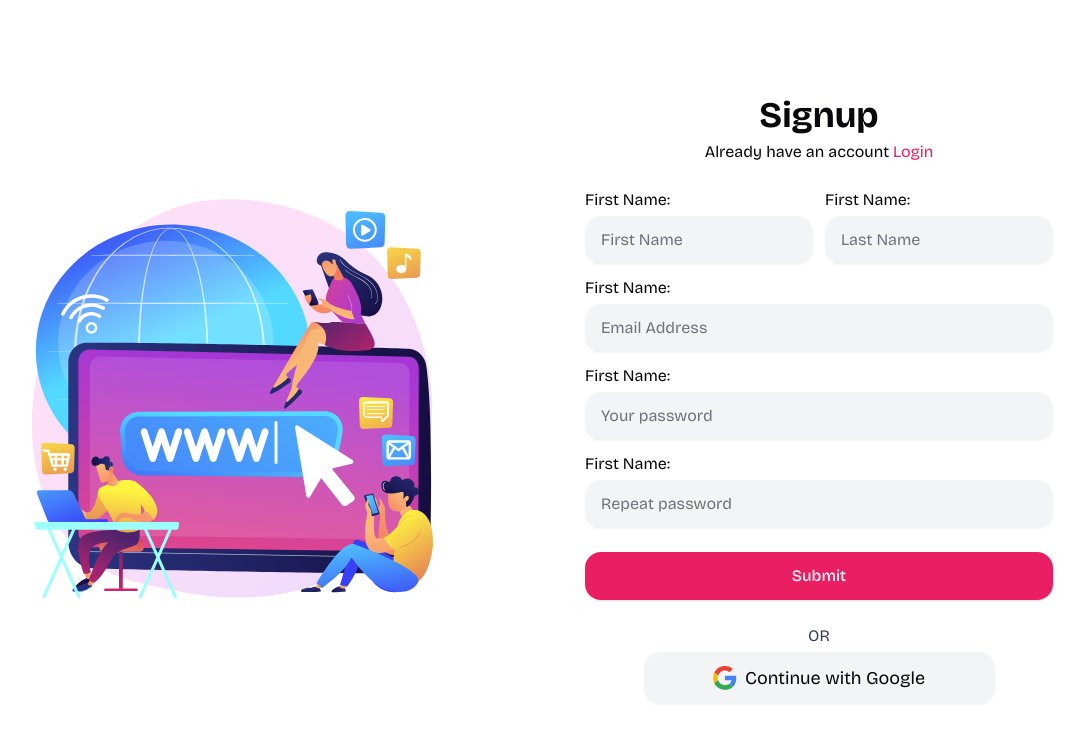
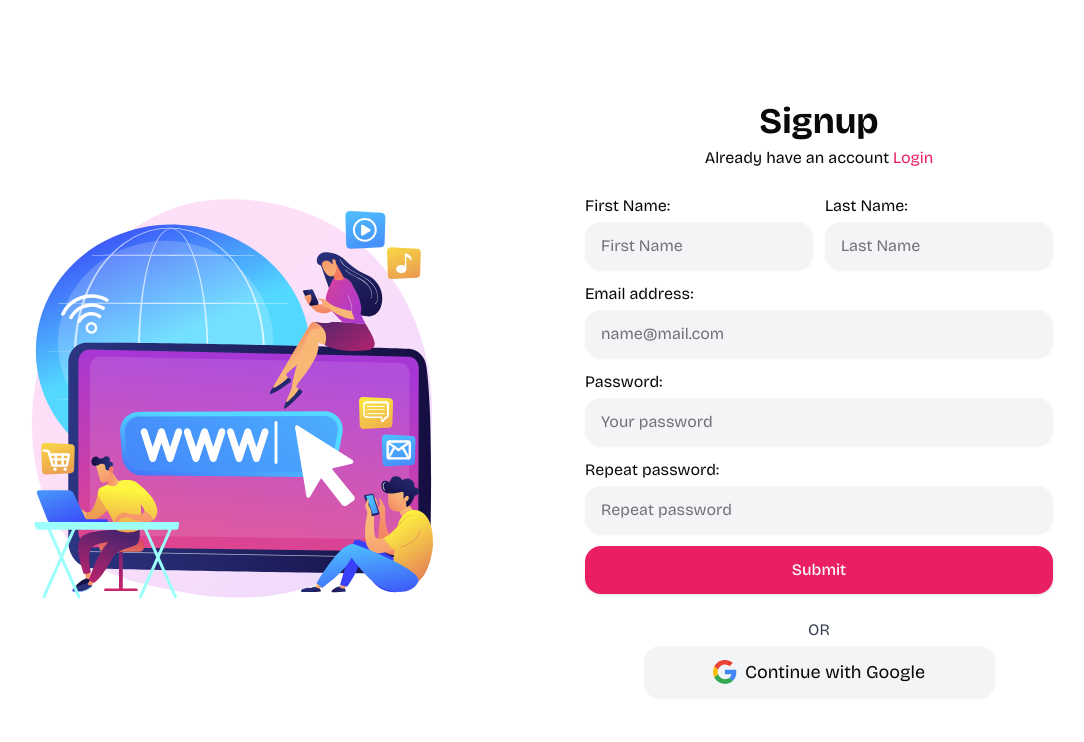
Before and after one commit to fisayo-dev/bookmark-hub, a Next.js app: page /signup in a window 1280 px wide. Shown: the top 742 px of the page, without its empty margins (141-1225 px from the left). Built offline with nearby package versions, Linux system fonts and the light colour scheme.

Commit message:
asjust input layout, google sign0in btn style

```diff
--- a/app/(form)/signup/page.tsx
+++ b/app/(form)/signup/page.tsx
@@ -14,36 +14,36 @@ const page = () => {
           <Link href="/login" className="color-pink hover:underline ">Login</Link>
         </div>
       </div>
-      <div className="grid gap-3">
+      <form className="grid gap-3">
           <div className="grid gap-3 grid-cols-2">
               <div className="grid gap-1">
                 <label>First Name:</label>
                 <Input className="border-1 rounded-2xl bg-gray-100 shadow-sm" placeholder="First Name" type="text"/>
               </div>
               <div className="grid gap-1">
-              <label>First Name:</label>
+                <label>Last Name:</label>
                 <Input className="border-1 rounded-2xl bg-gray-100 shadow-sm" placeholder="Last Name" type="text"/>
               </div>
             </div>
             <div className="grid gap-1">
-              <label>First Name:</label>
-              <Input className="border-1 rounded-2xl bg-gray-100 shadow-sm" placeholder="Email Address" type="email"/>
+              <label>Email address:</label>
+              <Input className="border-1 rounded-2xl bg-gray-100 shadow-sm" placeholder="name@mail.com" type="email"/>
             </div>
             <div className="grid gap-1">
-              <label>First Name:</label>
+              <label>Password:</label>
               <Input className="border-1 rounded-2xl bg-gray-100 shadow-sm" placeholder="Your password" type="password" />
             </div>
           <div className="grid gap-1">
-            <label>First Name:</label>
+            <label>Repeat password:</label>
             <Input className="border-1 rounded-2xl bg-gray-100 shadow-sm" placeholder="Repeat password" type="password"/>
-          </div>
           </div>
           <Button className="flex items-center gap-2">
             <p>Submit</p>
         </Button>
+        </form>
       <div className="grid gap-1">
         <p className="text-center text-gray-700">OR</p>
-        <div className="md:w-3/4 md:mx-auto p-3 border-1 cursor-pointer rounded-2xl bg-gray-100 hover:bg-gray-200 shadow-sm">
+        <div className="w-5/6 md:w-3/4 mx-auto p-3 border-1 cursor-pointer rounded-2xl bg-gray-100 hover:bg-gray-200 shadow-sm">
           <div className="flex items-center justify-center gap-2">
             <Image
               src="/google.svg"
```
Lines whose indentation alone changed are shown as unchanged.
